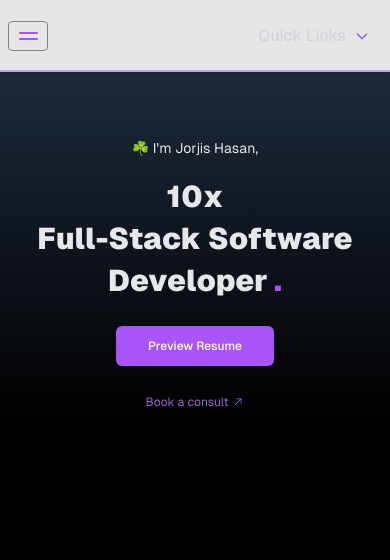
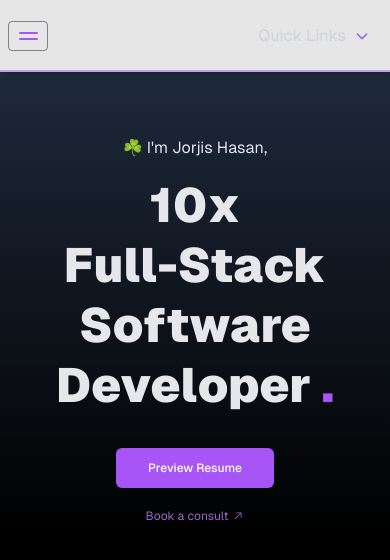
Before and after one commit to jorjishasan/portfolio, a Next.js app: page / in a window 390 px wide. Shown: the top 560 px of the page. Built offline with nearby package versions, Linux system fonts and the light colour scheme.

Commit message:
feat: update LandingContent styles for improved typography and layout

```diff
--- a/src/components/ui/landing/LandingContent.js
+++ b/src/components/ui/landing/LandingContent.js
@@ -3,16 +3,16 @@ import { GoArrowUpRight } from "react-icons/go";
 const LandingContent = () => {
   return (
     <div className="text-center text-gray-200 xl:text-left">
-      <span className="text-sm md:text-base lg:text-left lg:text-xl">
+      <span className="text-base md:text-xl lg:text-left lg:text-2xl">
         ☘️ I&apos;m Jorjis Hasan,
       </span>
-      <h1 className="my-4 text-3xl font-black leading-[1.4] md:text-5xl lg:my-4 lg:text-6xl">
+      <h1 className="mb-8 mt-4 text-5xl font-black leading-tight md:text-6xl md:leading-[1.4] lg:mb-6">
         10x <br />
         Full-Stack Software <br /> Developer
         <span className="text-purple-500"> .</span>
       </h1>
 
-      <div className="md:text-md mt-6 flex flex-col items-center justify-center gap-4 text-xs md:mt-10 md:text-sm lg:mt-16 lg:flex-row lg:text-lg xl:justify-normal">
+      <div className="md:text-md flex flex-col items-center justify-center gap-2 text-xs md:mt-10 lg:mt-16 lg:flex-row lg:gap-4 lg:text-lg xl:justify-normal">
         <button className="w-fit rounded-md bg-purple-500 px-8 py-3 font-medium text-white lg:py-4">
           Preview Resume
         </button>
```
